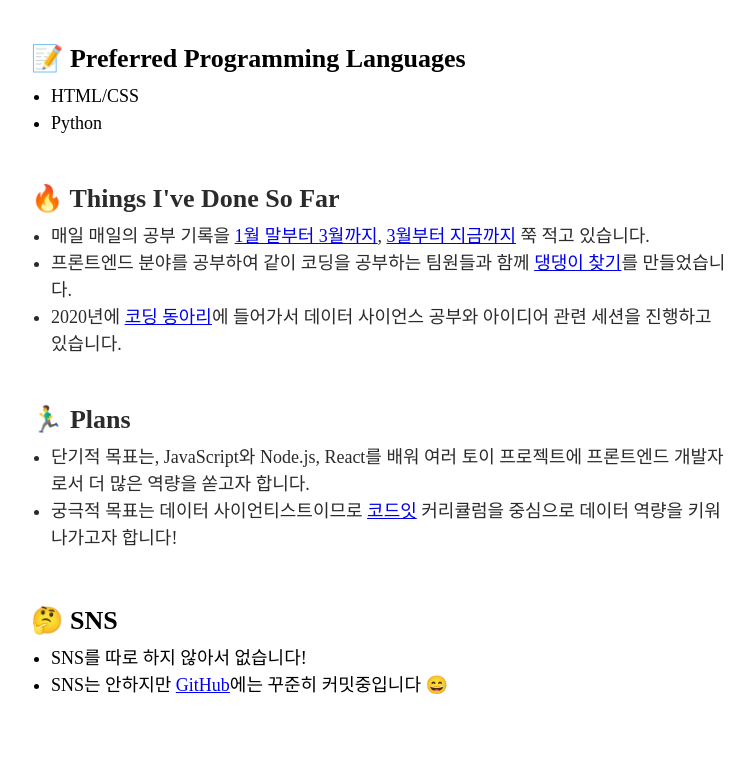
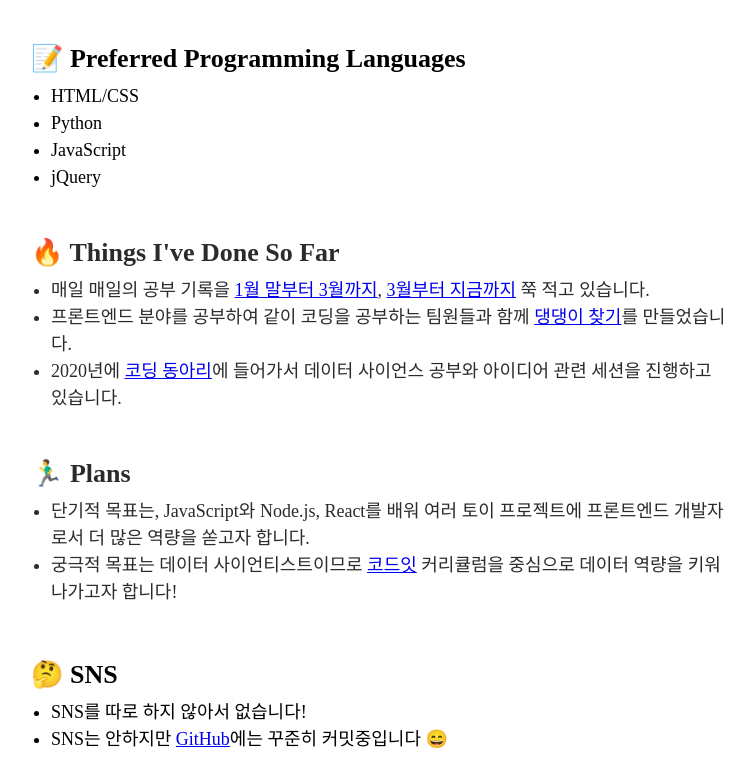
Before and after one commit to steadily-worked/steadily-worked.github.io, a plain HTML site: page index.html in a window 1280 px wide. Shown: the part 837-1608 px from the top of the page, without its empty margins (259-1013 px from the left). Before the commit the page ends 1554 px from the top, so only its background shows below. Drawn offline with Linux system fonts and the light colour scheme.

Commit message:
language 추가

```diff
--- a/css/styles_introduction.css
+++ b/css/styles_introduction.css
@@ -113,4 +113,6 @@ body {
     .plans {
         margin-bottom: 26px;
     }
+    /* sns */
+
 }
--- a/index.html
+++ b/index.html
@@ -27,6 +27,8 @@
          <ul class='mission-explanation2'>
              <li>HTML/CSS</li>
              <li>Python</li>
+             <li>JavaScript</li>
+             <li>jQuery</li>
          </ul>
      </div>
      <div class='focus'>
```
